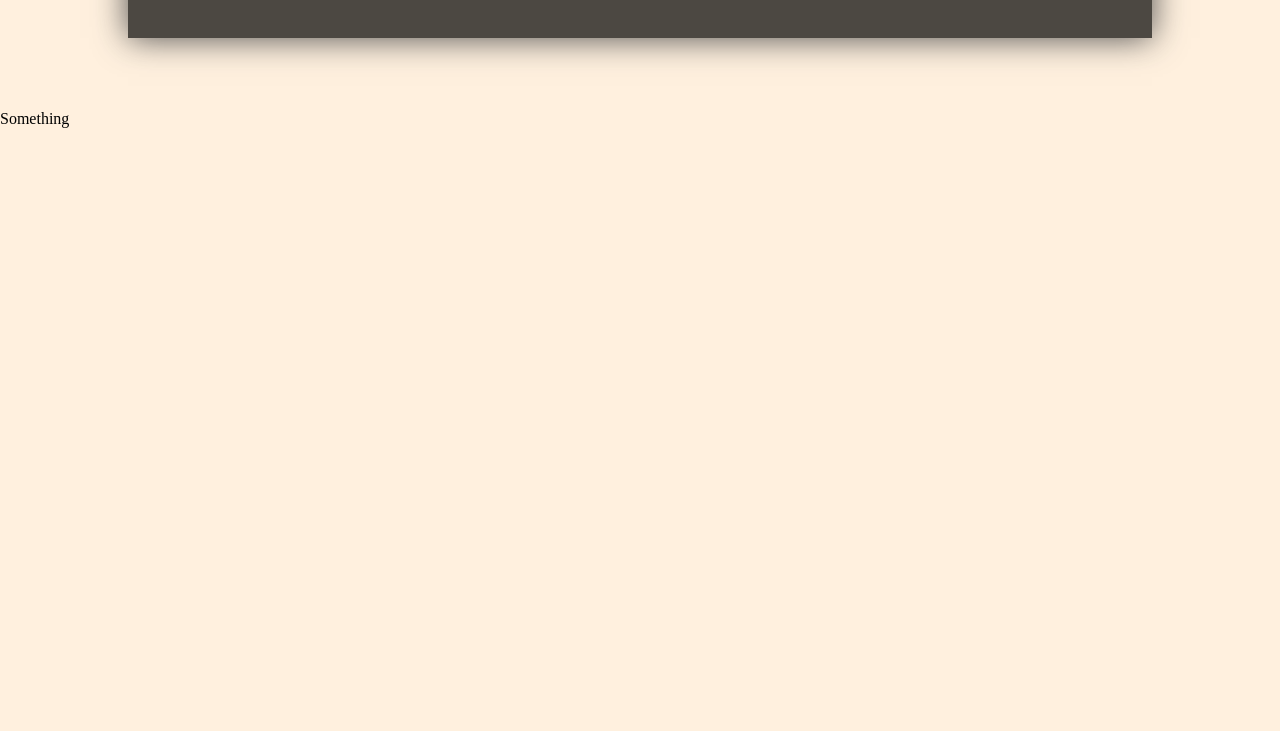
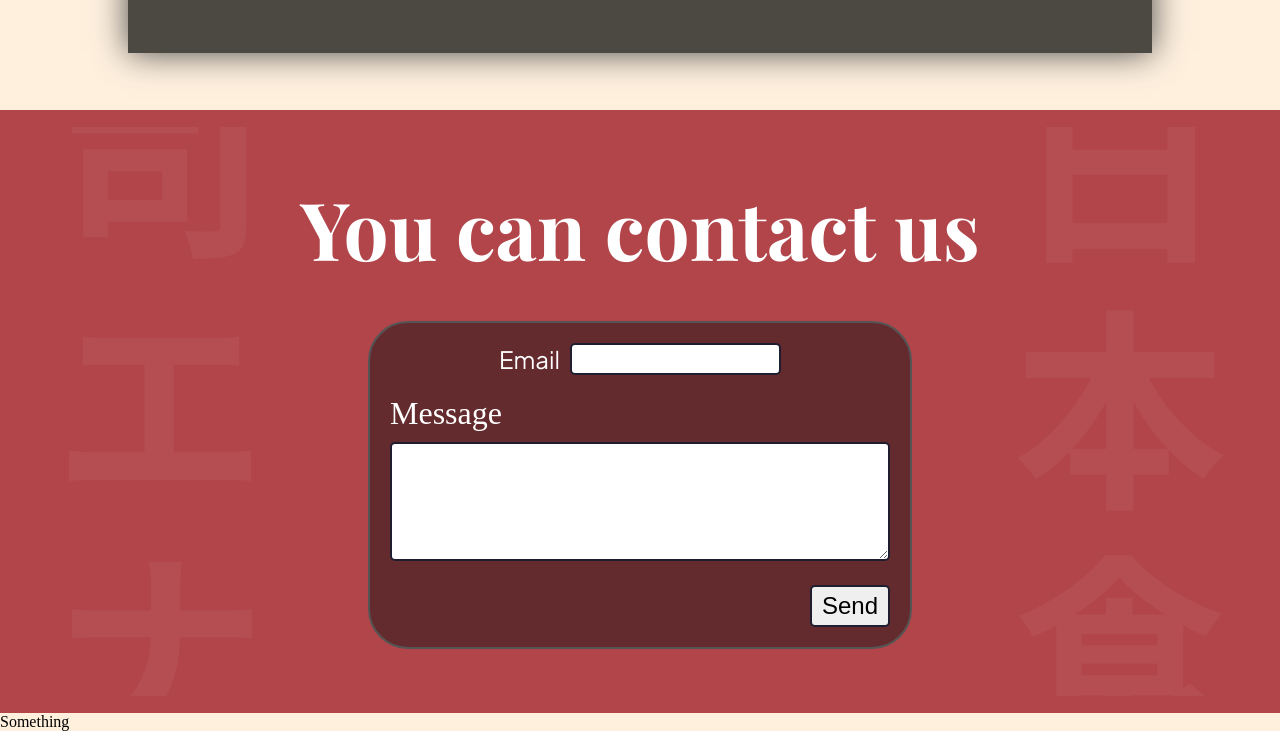
Before and after one commit to Bauyrsaq/anime_culture, a plain HTML site: page index.html in a window 1280 px wide. Shown: the part 2040-2771 px from the top of the page. Before the commit the page ends 2168 px from the top, so only its background shows below. Drawn offline with nearby package versions, Linux system fonts and the light colour scheme.

Commit message:
implement contacts section

```diff
--- a/css/sections/anime.css
+++ b/css/sections/anime.css
@@ -25,6 +25,7 @@
     text-align: center;
     font-size: 5em;
     color: var(--color-white);
+    margin-bottom: 30px;
 }
 
 .anime__container-filters {
--- /dev/null
+++ b/css/sections/contacts.css
@@ -0,0 +1,81 @@
+.contacts__section {
+    background-color: var(--primary-color);
+    background-image: url(../../assets/contacts.png);
+    background-position: center;
+    background-repeat: no-repeat;
+    background-size: contain;
+    padding: 64px;
+
+    display: flex;
+    flex-direction: column;
+    justify-content: center;
+    align-items: center;
+}
+
+.contacts__title {
+    margin-bottom: 40px;
+
+    font-size: 5em;
+    color: var(--color-white);
+    font-family: var(--playfair-display);
+}
+
+.contacts__form {
+    padding: 20px;
+    border: 2px solid var(--black-500);
+    border-radius: 40px;
+    background-color: rgba(48, 27, 27, 0.6);
+
+    display: flex;
+    flex-direction: column;
+    gap: 20px;
+}
+
+.contacts__form-user {
+    display: flex;
+    flex-direction: row;
+    justify-content: center;
+    align-items: center;
+    gap: 10px;
+}
+
+.contacts__form-user label {
+    font-size: 1.5em;
+    color: var(--color-white);
+    font-family: var(--plus-jakarta-sans);
+}
+
+.contacts__form-user input {
+    padding: 5px 0;
+    border: 2px solid var(--black-400);
+    border-radius: 5px;
+    font-size: 1em;
+}
+
+.contacts__form-message p {
+    font-size: 2em;
+    color: var(--color-white);
+    margin-bottom: 10px;
+}
+
+.contacts__form-message textarea {
+    border: 2px solid var(--black-400);
+    border-radius: 5px;
+    font-size: 20px;
+}
+
+.contacts__form-btn {
+    padding: 5px 10px;
+    width: min-content;
+    margin: 0 0 0 auto;
+    border: 2px solid var(--black-400);
+    border-radius: 5px;
+
+    font-size: 1.5em;
+    cursor: pointer;
+}
+
+.contacts__form-btn:hover {
+    color: var(--color-white);
+    background-color: var(--primary-color);
+}
--- a/css/sections/header.css
+++ b/css/sections/header.css
@@ -32,7 +32,7 @@
     color: #fff;
 }
 
-.about, .culture, .anime, .about-us {
+.about, .culture, .anime, .contacts {
     font-size: 1.1em;
     text-decoration: none;
     color:rgb(221, 221, 221);
@@ -41,7 +41,7 @@
     padding: 0 6px;
 }
 
-.about:after, .culture::after, .anime::after, .about-us::after {
+.about:after, .culture::after, .anime::after, .contacts::after {
     content: "";
     position: absolute;
     background-image: linear-gradient(to right, rgb(0, 217, 255), rgb(0, 4, 255));
@@ -52,11 +52,11 @@
     transition: 0.3s;
 }
 
-.about:hover::after, .culture:hover::after, .anime:hover::after, .about-us:hover::after {
+.about:hover::after, .culture:hover::after, .anime:hover::after, .contacts:hover::after {
     width: 100%;
 }
 
-.about:hover, .culture:hover, .anime:hover, .about-us:hover {
+.about:hover, .culture:hover, .anime:hover, .contacts:hover {
     text-shadow: 0 0 5px rgb(59, 210, 230), 0 0 12px rgb(59, 210, 230), 0 0 20px rgb(59, 210, 230);
     color: white;
 }
--- a/css/style.css
+++ b/css/style.css
@@ -8,6 +8,7 @@
 @import url("sections/about.css");
 @import url("sections/culture.css");
 @import url("sections/anime.css");
+@import url("sections/contacts.css");
 
 /* CSS variables for reusablity across all files (including above imported) */
 :root {
--- a/index.html
+++ b/index.html
@@ -26,7 +26,7 @@
           <li><a class="about" href="#about">About</a></li>
           <li><a class="culture" href="#culture">Culture</a></li>
           <li><a class="anime" href="#anime">Anime</a></li>
-          <li><a class="about-us" href="#about-us">About Us</a></li>
+          <li><a class="contacts" href="#contacts">Contacts</a></li>
         </ul>
       </nav>
     </header>
@@ -114,10 +114,47 @@
                 </button></li>
             </ul>
           </div>
+          <div class="anime__container-filter">
+            <div class="anime__container-filter-genres">
+
+            </div>
+            <div class="anime__container-filter-styles">
+
+            </div>
+            <div class="anime__container-filter-community">
+
+            </div>
+            <div class="anime__container-filter-cosplay">
+
+            </div>
+            <div class="anime__container-filter-manga">
+
+            </div>
+            <div class="anime__container-filter-anime">
+
+            </div>
+          </div>
         </div>
       </section>
 
-      <section id="about-us" class="about-us__section"></section>
+      <section id="contacts" class="contacts__section">
+        <h2 class="contacts__title">You can contact us</h2>
+        <form class="contacts__form" action="">
+          <div class="contacts__form-user">
+            <label for="email">
+              Email
+            </label>
+            <input type="text" id="email" required>
+          </div>
+
+          <div class="contacts__form-message">
+            <p>Message</p>
+            <textarea name="" id="" cols="40" rows="5"></textarea>
+          </div>
+
+          <button class="contacts__form-btn">Send</button>
+        </form>
+      </section>
     </main>
 
     <footer>
```
Also changed, not shown: assets/contacts.png (added).
